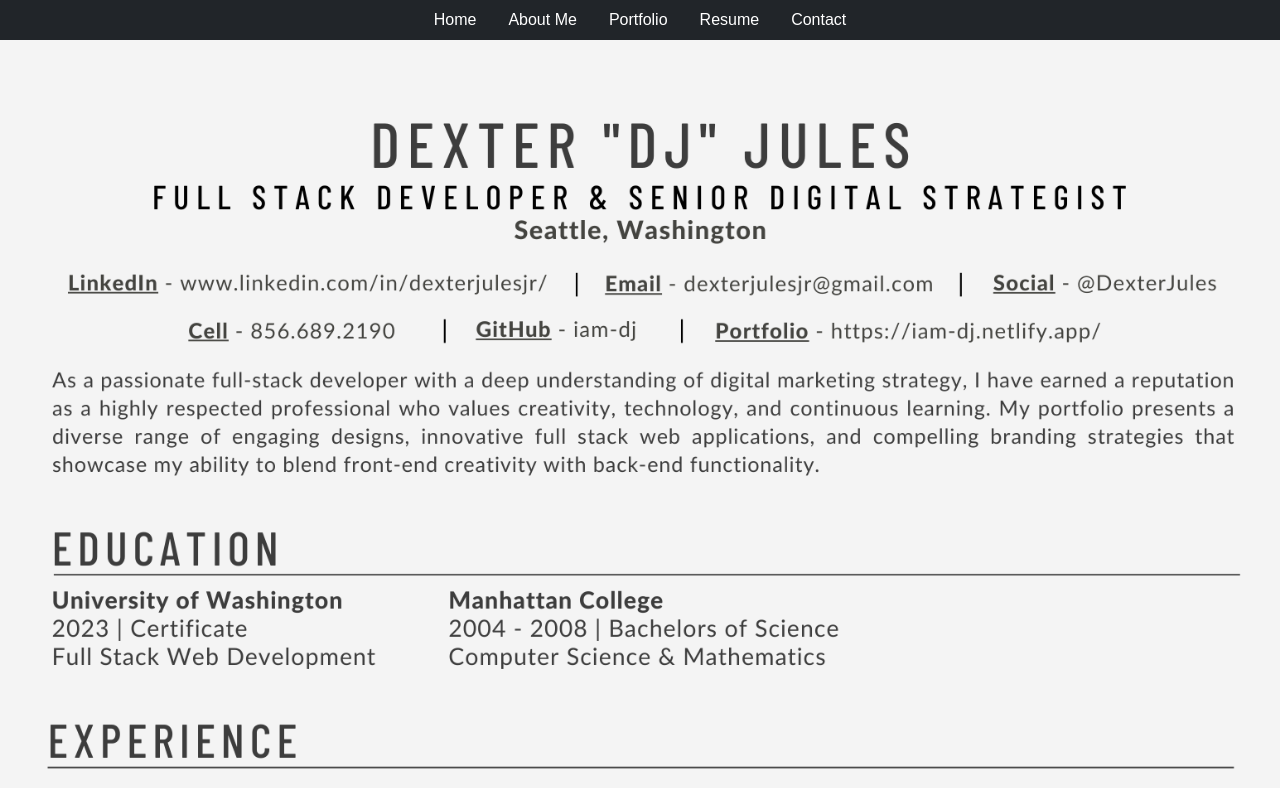
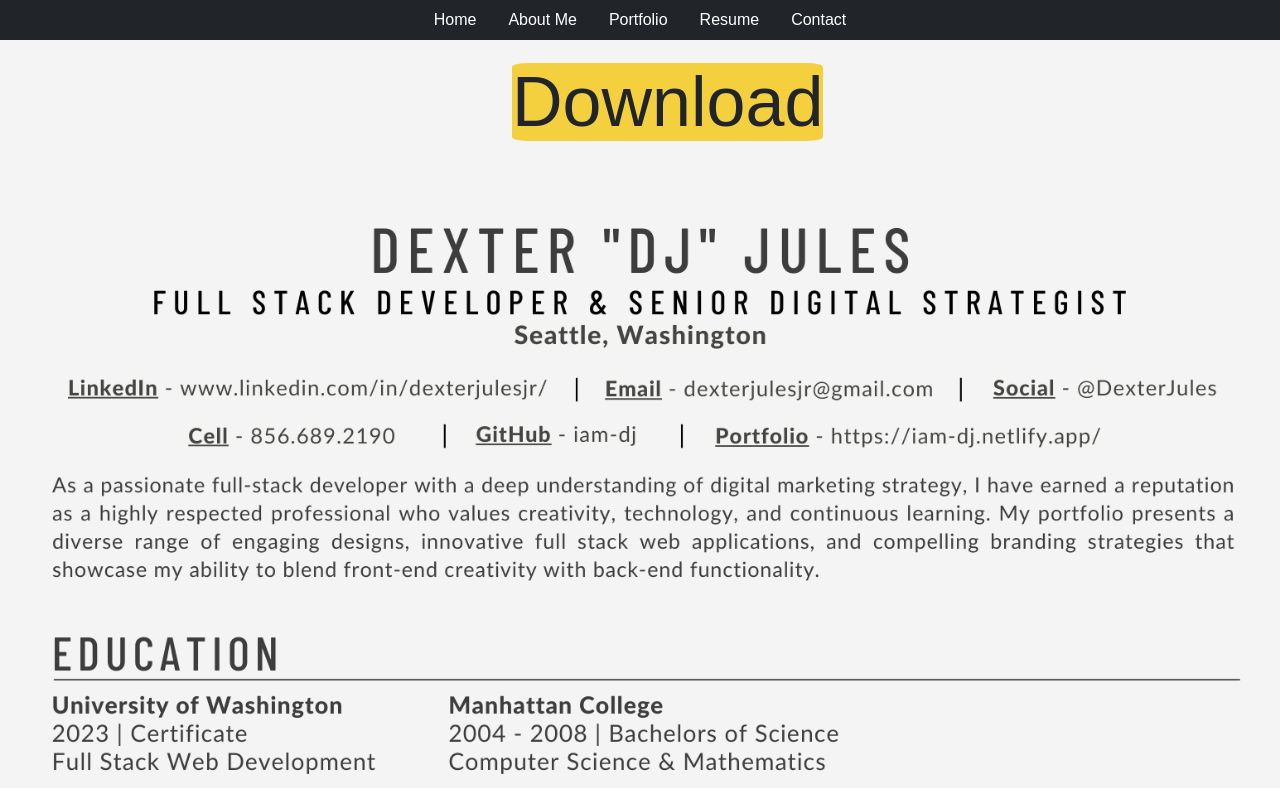
Before and after one commit to iam-dj/reactfolio, a React (Create React App) app: page /resume in a window 1280 px wide. Shown: the top 788 px of the page. Built offline with nearby package versions, Linux system fonts and the light colour scheme.

Commit message:
updates to resume

```diff
--- a/src/components/index.css
+++ b/src/components/index.css
@@ -27,6 +27,23 @@
   bottom:50px;
   right:5px;
 
+}
+
+.PDFbtn{
+   position:relative;
+  top:50px;
+  left: 40%;
+  /* right:60px !important; */
+  background-color: #f4d03f !important;
+  font-size: 70px !important;
+  cursor: pointer;
+  border-radius: 5%;
+
+}
+
+.PDFbtn:hover{
+  background-color: #16a085 !important;
+  color: white !important;
 }
 
 video {
--- a/src/components/pages/Resume.js
+++ b/src/components/pages/Resume.js
@@ -1,6 +1,9 @@
-import React from 'react';
+import React, { Component } from 'react';
+// import React from 'react';
 import resume from '../assets/res1.png'
 import resume2 from '../assets/res2.png'
+import '../../components/index.css';
+import Dexter_Resume from '../assets/Dexter_Resume.pdf'
 
 export default function Resume() {
 const color =
@@ -8,8 +11,41 @@ const color =
     backgroundColor:"#f4f4f4"
   };
 
+const btn =
+  {
+    backgroundColor:"pink!important",
+  };
+
+
+ class DownloadButton extends Component {
+  handleDownload = () => {
+    const pdfFilePath = Dexter_Resume;
+
+    // Create a temporary anchor element and set its attributes.
+    const link = document.createElement('a');
+    link.href = pdfFilePath;
+    link.download = 'Dexter_Resume.pdf'; // Set the downloaded file's name.
+
+    // Append the link to the body and click it programmatically to trigger the download.
+    document.body.appendChild(link);
+    link.click();
+
+    // Clean up: Remove the temporary link from the DOM.
+    document.body.removeChild(link);
+  };
+
+  render() {
+    return <butto className='PDFbtn' onClick={this.handleDownload}>Download</butto>;
+  }
+}
+
+
   return (
     <div style={color} className='col-12'>
+      <DownloadButton
+      // style={btn}
+      className='PDFbtn'
+        />
       <img className='mainResume' src={resume} alt='dexter's resume/>
       <img className='mainResume' src={resume2} alt='dexter's resume/>
     </div>
```
Also changed, not shown: 1 other file (tests, documents, lock files or other folders).
